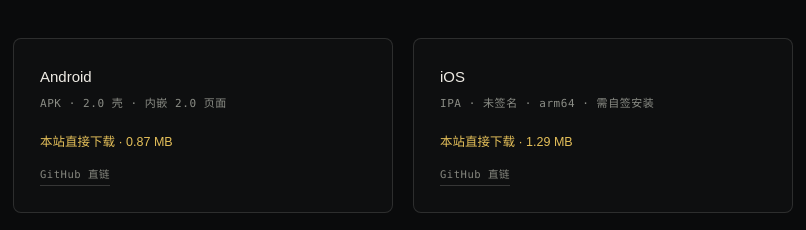
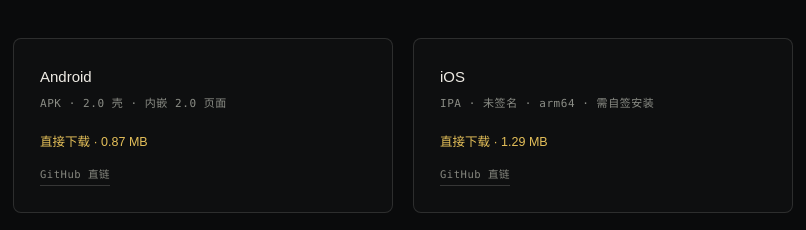
Before and after one commit to david1a21/iris-palette, a plain HTML site: page site/index.html in a window 1280 px wide. Shown: the part 7620-7850 px from the top of the page, 37-843 px from the left. Drawn offline with Linux system fonts and the light colour scheme; a web font is replaced by a local one.

Commit message:
site: 下载卡片措辞（直接下载）

```diff
--- a/site/index.html
+++ b/site/index.html
@@ -615,11 +615,11 @@ h1 em{font-style:normal;color:var(--gold2)}
 
     <div class="dl">
       <a class="dl-card" href="https://david1a21.github.io/iris-palette-web/download/Iris_2.0.0.apk" data-rev>
-        <span class="nm">Android</span><span class="mt">APK · 2.0 壳 · 内嵌 2.0 页面</span><span class="go">本站直接下载 · 0.87 MB</span>
+        <span class="nm">Android</span><span class="mt">APK · 2.0 壳 · 内嵌 2.0 页面</span><span class="go">直接下载 · 0.87 MB</span>
         <span class="gh" data-gh="https://github.com/david1a21/iris-palette/releases/download/v2.0.0/Iris_2.0.0.apk">GitHub 直链</span>
       </a>
       <a class="dl-card" href="https://david1a21.github.io/iris-palette-web/download/Iris-Palette-iOS-2.0.0.ipa" data-rev>
-        <span class="nm">iOS</span><span class="mt">IPA · 未签名 · arm64 · 需自签安装</span><span class="go">本站直接下载 · 1.29 MB</span>
+        <span class="nm">iOS</span><span class="mt">IPA · 未签名 · arm64 · 需自签安装</span><span class="go">直接下载 · 1.29 MB</span>
         <span class="gh" data-gh="https://github.com/david1a21/iris-palette/releases/download/v2.0.0/Iris-Palette-iOS-2.0.0.ipa">GitHub 直链</span>
       </a>
       <a class="dl-card" href="https://ghfast.top/https://github.com/david1a21/iris-palette/releases/download/v2.0.0/Iris-Palette-Windows-x64-2.0.0-Setup.exe" target="_blank" rel="noopener" data-rev>
```
